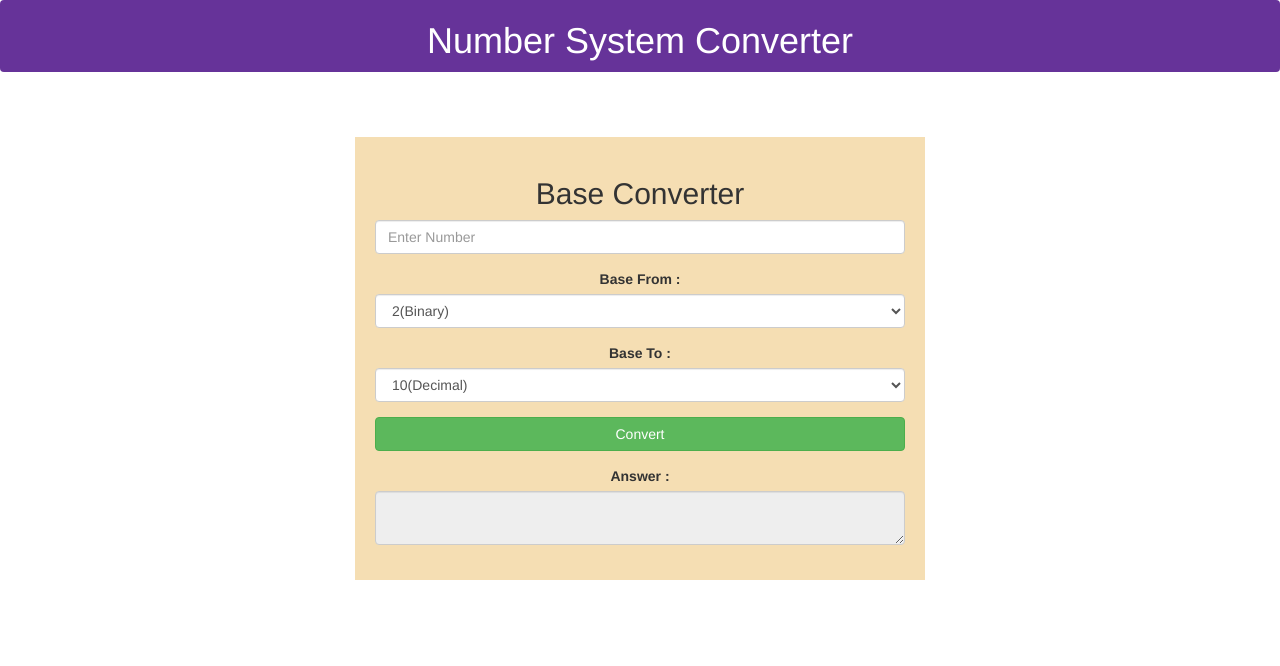
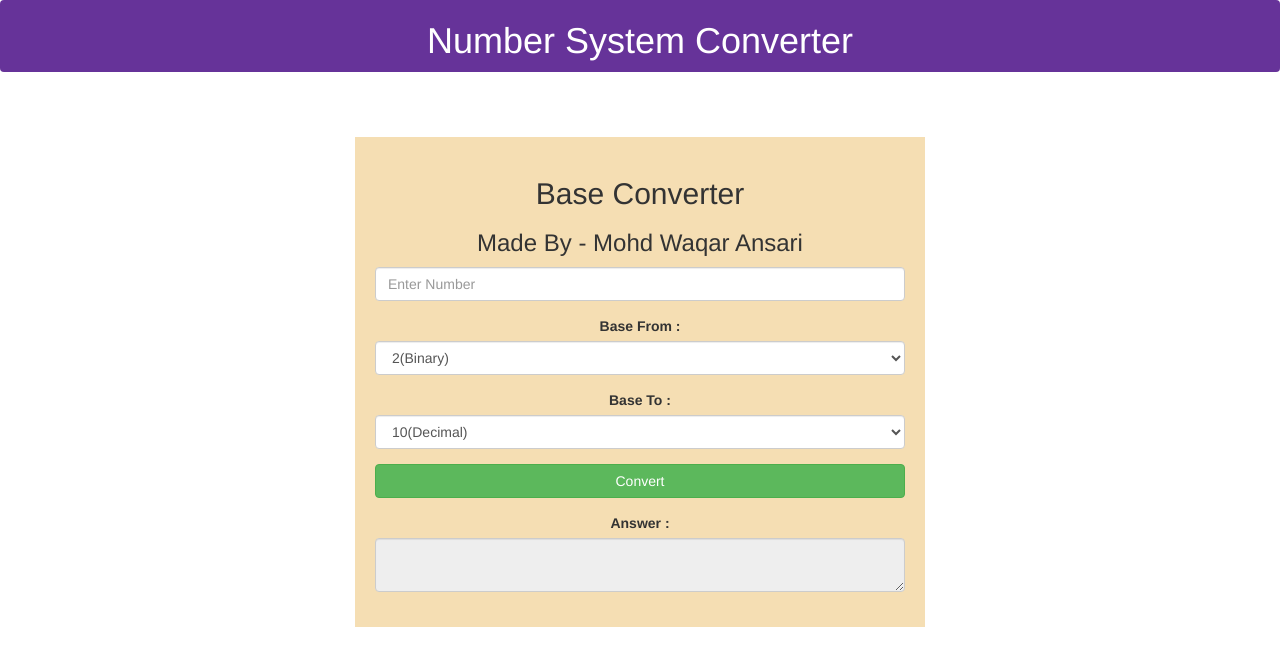
Before and after one commit to mdwaqaransari/Number-System-Converter, a React (Create React App) app: page / in a window 1280 px wide. Shown: the top 666 px of the page. Built offline with nearby package versions, Linux system fonts and the light colour scheme.

Commit message:
creator name added

```diff
--- a/src/App.js
+++ b/src/App.js
@@ -87,6 +87,7 @@ function App() {
       <div className="container">
         <div className="box text-center">
           <h2>Base Converter</h2>
+          <h3>Made By - Mohd Waqar Ansari</h3>
           <form onSubmit={handleSubmit}>
             <div className="form-group">
               <input
```
